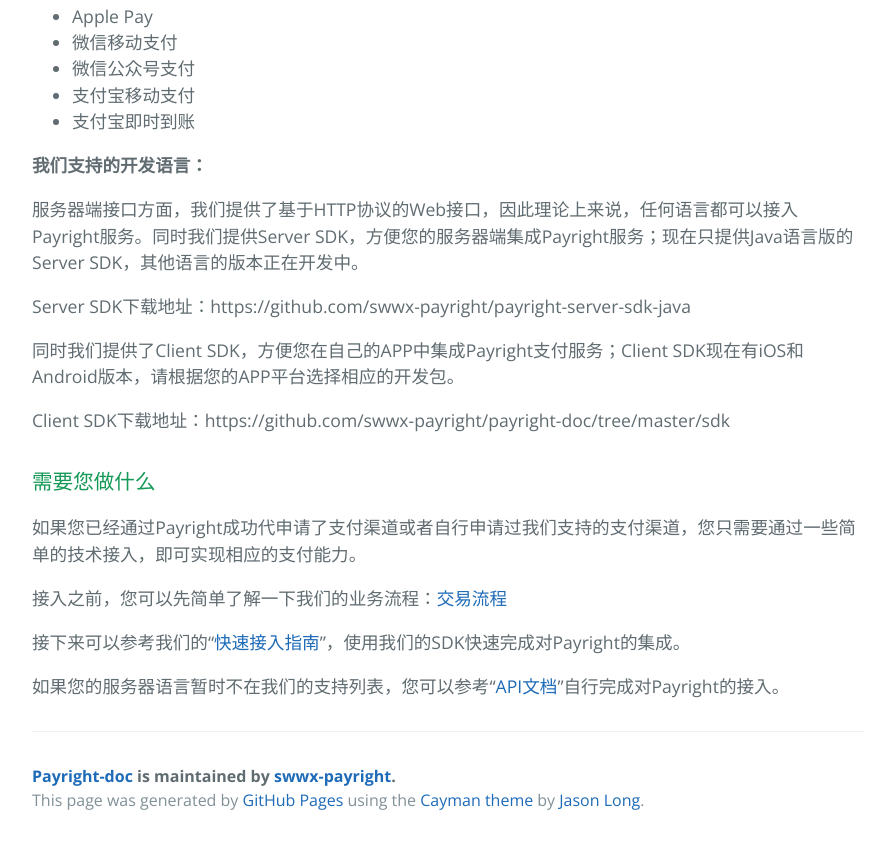
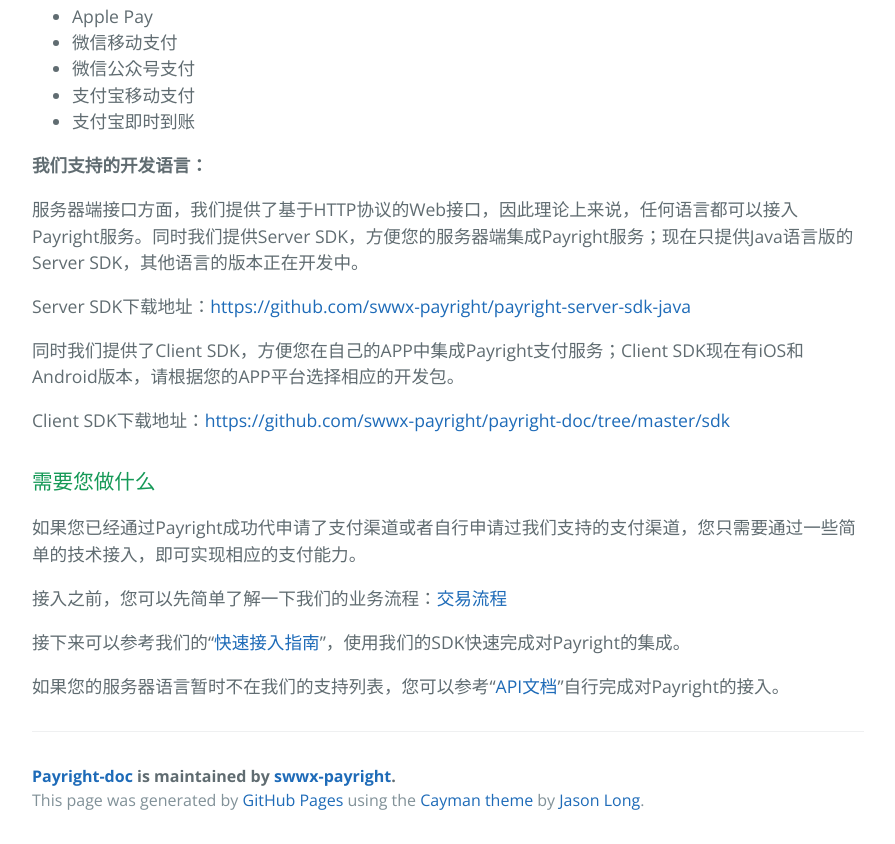
Before and after one commit to swwx-payright/payright-doc, a plain HTML site: page index.html in a window 1280 px wide. Shown: the part 850-1694 px from the top of the page, without its empty margins (192-1087 px from the left). Drawn offline with nearby package versions, Linux system fonts and the light colour scheme.

Commit message:
update link

```diff
--- a/index.html
+++ b/index.html
@@ -52,11 +52,11 @@
 
 <p>服务器端接口方面，我们提供了基于HTTP协议的Web接口，因此理论上来说，任何语言都可以接入Payright服务。同时我们提供Server SDK，方便您的服务器端集成Payright服务；现在只提供Java语言版的Server SDK，其他语言的版本正在开发中。</p>
 
-<p>Server SDK下载地址：https://github.com/swwx-payright/payright-server-sdk-java</p>
+<p>Server SDK下载地址：<a href="https://github.com/swwx-payright/payright-server-sdk-java">https://github.com/swwx-payright/payright-server-sdk-java</a></p>
 
 <p>同时我们提供了Client SDK，方便您在自己的APP中集成Payright支付服务；Client SDK现在有iOS和Android版本，请根据您的APP平台选择相应的开发包。</p>
 
-<p>Client SDK下载地址：https://github.com/swwx-payright/payright-doc/tree/master/sdk</p>
+<p>Client SDK下载地址：<a href="https://github.com/swwx-payright/payright-doc/tree/master/sdk">https://github.com/swwx-payright/payright-doc/tree/master/sdk</a></p>
 
 <h3>
 <a id="需要您做什么" class="anchor" href="#%E9%9C%80%E8%A6%81%E6%82%A8%E5%81%9A%E4%BB%80%E4%B9%88" aria-hidden="true"><span aria-hidden="true" class="octicon octicon-link"></span></a>需要您做什么</h3>
```
